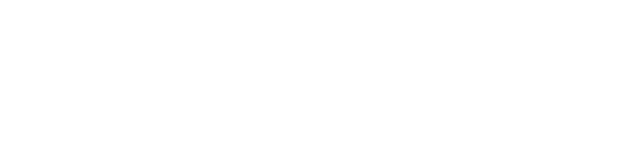
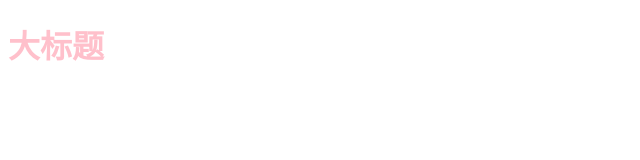
Before and after one commit to zhengcanbing/project_01, a plain HTML site: page index.html in a window 1280 px wide. Shown: the whole page, without its empty margins (0-640 px from the left). Drawn offline with Linux system fonts and the light colour scheme.

Commit message:
新增了index.js和index.css, 并修改了index.html

```diff
--- a/index.html
+++ b/index.html
@@ -6,10 +6,20 @@
     <meta http-equiv="X-UA-Compatible" content="IE=edge">
     <meta name="viewport" content="width=device-width, initial-scale=1.0">
     <title>Document</title>
+    <style>
+        h1 {
+            color: pink;
+        }
+    </style>
+    <link rel="stylesheet" href="/index.css">
+
 </head>
 
 <body>
     <!-- Git Bash Here   git init -->
+    <h1>大标题</h1>
+
+    <script src="/index.js"></script>
 </body>
 
 </html>
```
Also changed, not shown: index.css (added), index.js (added).
